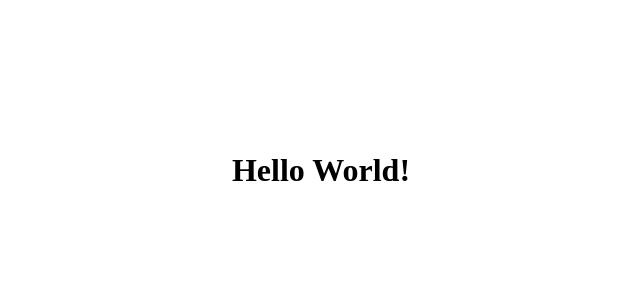
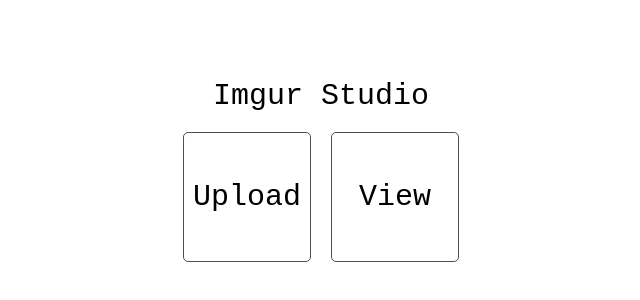
Before and after one commit to thinkty/imgur-studio, a React app: page / in a window 1280 px wide. Shown: the part 230-530 px from the top of the page, without its empty margins (319-959 px from the left). Built offline with nearby package versions, Linux system fonts and the light colour scheme; the HTML template or start-up script is replaced by a standard one.

Commit message:
Added default pages

```diff
--- a/package.json
+++ b/package.json
@@ -19,7 +19,8 @@
   },
   "dependencies": {
     "react": "^17.0.1",
-    "react-dom": "^17.0.1"
+    "react-dom": "^17.0.1",
+    "react-router-dom": "^5.2.0"
   },
   "devDependencies": {
     "@babel/core": "^7.12.10",
--- a/src/App.js
+++ b/src/App.js
@@ -1,21 +1,36 @@
 import React, { Component } from 'react';
+import { BrowserRouter, Redirect, Route, Switch } from 'react-router-dom';
+import ErrorPage from './ErrorPage';
+import MainPage from './MainPage';
+import UploadPage from './UploadPage';
+import ViewPage from './ViewPage';
 
 export default class App extends Component {
   render() {
     return (
-      <div
-        style={{
-          width: '100vw',
-          height: '100vh',
-          display: 'grid',
-          justifyContent: 'center',
-          alignItems: 'center',
-        }}
-      >
-        <h1>
-          Hello World!
-        </h1>
-      </div>
+      <BrowserRouter>
+        <Switch>
+          <Route
+            path="/"
+            component={MainPage}
+          />
+          <Route
+            path="/upload"
+            component={UploadPage}
+          />
+          <Route
+            path="/view"
+            component={ViewPage}
+          />
+          <Route
+            path="/404"
+            component={ErrorPage}
+          />
+          <Redirect
+            to="/404"
+          />
+        </Switch>
+      </BrowserRouter>
     );
   }
 }
--- /dev/null
+++ b/src/ErrorPage.js
@@ -0,0 +1,25 @@
+import React from 'react';
+
+export default function ErrorPage() {
+  return (
+    <div
+      style={{
+        width: '100vw',
+        height: '100vh',
+        display: 'grid',
+        justifyContent: 'center',
+        alignItems: 'center',
+      }}
+    >
+      <div
+        style={{
+          fontFamily: 'monospace',
+          fontSize: '40px',
+          fontWeight: 'bold',
+        }}
+      >
+        404 Not Found 😞
+      </div>
+    </div>
+  );
+}
--- /dev/null
+++ b/src/MainPage.js
@@ -0,0 +1,143 @@
+import React, { Component } from 'react'
+import { Redirect } from 'react-router-dom';
+
+export default class MainPage extends Component {
+  constructor(props) {
+    super(props);
+    this.state = {
+      hoveredOverUpload: false,
+      hoveredOverView: false,
+      redirect: false,
+    };
+  }
+
+  redirect = (event) => {
+    this.setState({ redirect: event.target.id });
+  }
+
+  onMouseEnter = (event) => {
+    const id = event.target.id;
+    if (id === 'upload') {
+      this.setState({ hoveredOverUpload: true });
+    } else if (id === 'view') {
+      this.setState({ hoveredOverView: true });
+    }
+  }
+
+  onMouseLeave = (event) => {
+    const id = event.target.id;
+    if (id === 'upload') {
+      this.setState({ hoveredOverUpload: false });
+    } else if (id === 'view') {
+      this.setState({ hoveredOverView: false });
+    }
+  }
+
+  render() {
+    const { redirect, hoveredOverUpload, hoveredOverView } = this.state;
+
+    if (redirect === 'upload') {
+      return (
+        <Redirect
+          push
+          from="/"
+          to="/upload"
+        />
+      );
+    }
+
+    if (redirect === 'view') {
+      return (
+        <Redirect
+          push
+          from="/"
+          to="/view"
+        />
+      );
+    }
+
+    return (
+      <div
+        style={{
+          width: '100vw',
+          height: '100vh',
+          display: 'grid',
+          justifyContent: 'center',
+          alignItems: 'center',
+        }}
+      >
+        <div
+          style={{
+            display: 'grid',
+            gridTemplateColumns: '10vw 10vw',
+            gridTemplateRows: 'auto 10vw',
+            justifyContent: 'center',
+            alignItems: 'center',
+            gap: '20px',
+          }}
+        >
+          <div
+            style={{
+              gridColumn: '1 / span 2',
+              textAlign: 'center',
+              fontFamily: 'monospace',
+              fontSize: '30px',
+            }}
+          >
+            Imgur Studio
+          </div>
+          <div
+            id="upload"
+            onMouseEnter={this.onMouseEnter}
+            onMouseLeave={this.onMouseLeave}
+            onClick={this.redirect}
+            style={{
+              display: 'grid',
+              justifyContent: 'center',
+              alignItems: 'center',
+              height: '100%',
+              border: `thin solid ${hoveredOverUpload ? '#c4c4c4' : '#4f4f4f'}`,
+              borderRadius: '5px',
+              backgroundColor: `${hoveredOverUpload ? '#c4c4c4' : '#fff'}`,
+            }}
+          >
+            <div
+              style={{
+                fontFamily: 'monospace',
+                fontSize: '30px',
+                color: `${hoveredOverUpload ? '#fff' : '#000'}`,
+              }}
+            >
+              Upload
+            </div>
+          </div>
+          <div
+            id="view"
+            onMouseEnter={this.onMouseEnter}
+            onMouseLeave={this.onMouseLeave}
+            onClick={this.redirect}
+            style={{
+              display: 'grid',
+              justifyContent: 'center',
+              alignItems: 'center',
+              height: '100%',
+              border: `thin solid ${hoveredOverView ? '#c4c4c4' : '#4f4f4f'}`,
+              borderRadius: '5px',
+              backgroundColor: `${hoveredOverView ? '#c4c4c4' : '#fff'}`,
+            }}
+          >
+            <div
+              style={{
+                fontFamily: 'monospace',
+                fontSize: '30px',
+                color: `${hoveredOverView ? '#fff' : '#000'}`,
+              }}
+            >
+              View
+            </div>
+          </div>
+        </div>
+      </div>
+    );
+  }
+}
--- /dev/null
+++ b/src/UploadPage.js
@@ -0,0 +1,11 @@
+import React, { Component } from 'react';
+
+export default class UploadPage extends Component {
+  render() {
+    return (
+      <div>
+
+      </div>
+    )
+  }
+}
--- /dev/null
+++ b/src/ViewPage.js
@@ -0,0 +1,11 @@
+import React, { Component } from 'react';
+
+export default class ViewPage extends Component {
+  render() {
+    return (
+      <div>
+
+      </div>
+    )
+  }
+}
```
Also changed, not shown: 1 other file (tests, documents, lock files or other folders).
